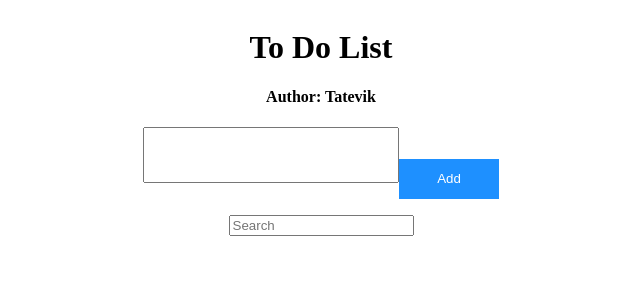
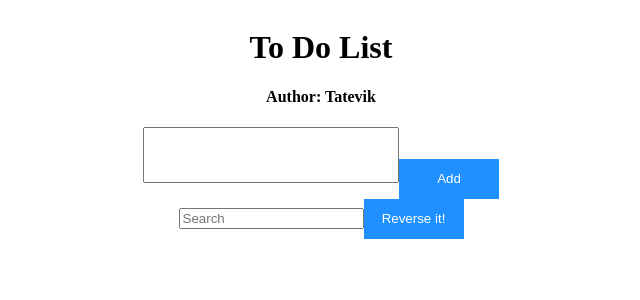
Before and after one commit to TatevG/ReactJS, a React (Create React App) app in the folder to-do-list/: page / in a window 1280 px wide. Shown: the top 300 px of the page, without its empty margins (319-959 px from the left). Built offline with nearby package versions, Linux system fonts and the light colour scheme; the HTML template or start-up script is replaced by a standard one.

Commit message:
to do list

```diff
--- a/to-do-list/src/App.js
+++ b/to-do-list/src/App.js
@@ -27,6 +27,7 @@ clickHandler = e => {
 
   this.setState({ items, choosen: items});
 }
+
 search = e => {
 const {term, items} = this.state;
   const text = e.target.value;
@@ -34,7 +35,14 @@ const {term, items} = this.state;
       return todo.toLowerCase().includes(text.toLowerCase());
     });
     this.setState({ choosen: filtered });
-}
+};
+
+  reverse = () => {
+    const { items } = this.state;
+    const reversedArray = items.reverse();
+    this.setState({ items: reversedArray });
+  };
+
   render() {
     return (
       <div className="App">
@@ -46,8 +54,9 @@ const {term, items} = this.state;
           changeHandler={this.inputChangeHandler}
           clickHandler={this.clickHandler}
         />
-      <Result items={this.state.choosen} />
-        <input className ="search" type="text" onChange={this.search} placeholder="Search" />
+        <input className="search" type="text" onChange={this.search} placeholder="Search" />
+        <button className="reserve" onClick={this.reverse}>Reverse it!</button>
+        <Result items={this.state.choosen} />
       </div>
     );
   }
--- a/to-do-list/src/components/result.js
+++ b/to-do-list/src/components/result.js
@@ -1,10 +1,11 @@
 import React from 'react';
+import '../styles/result.css';
 
 const Result = ({ items }) => {
     return (
-      <ul className="result">
+      <p className="result">
         { items && items.map((item, index) => <li key={index}>{item}</li>) }
-    </ul>
+    </p>
   );
 };
 
--- a/to-do-list/src/styles/result.css
+++ b/to-do-list/src/styles/result.css
@@ -1,3 +1,4 @@
 body{
     display: grid;
+    align-content: center;
 }
```
